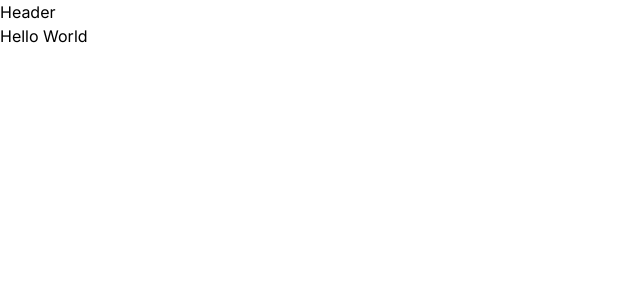
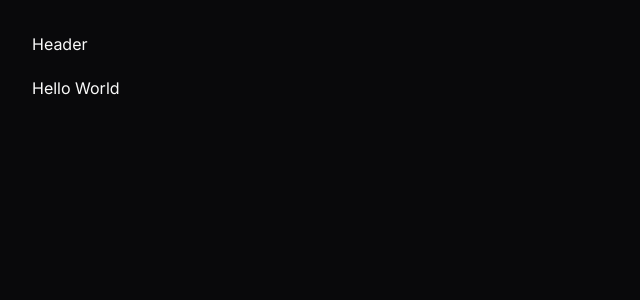
Before and after one commit to leticea/ignite-next.js, a Next.js app: page / in a window 1280 px wide. Shown: the top 300 px of the page, without its empty margins (0-640 px from the left). Built offline with nearby package versions, Linux system fonts and the light colour scheme.

Commit message:
feat(layout.tsx): layout styles

```diff
--- a/src/app/(store)/layout.tsx
+++ b/src/app/(store)/layout.tsx
@@ -3,7 +3,7 @@
 
 export default function StoreLayout({ children }: { children: ReactNode }) {
   return (
-    <div>
+    <div className="mx-auto grid min-h-screen w-full max-w-[1600px] grid-rows-app gap-5 p-8">
       <Header />
       {children}
     </div>
--- a/src/app/layout.tsx
+++ b/src/app/layout.tsx
@@ -15,7 +15,7 @@
 }) {
   return (
     <html className={inter.variable} lang="pt">
-      <body>{children}</body>
+      <body className="bg-zinc-950 text-zinc-50 antialiased">{children}</body>
     </html>
   );
 }
--- a/tailwind.config.ts
+++ b/tailwind.config.ts
@@ -10,6 +10,9 @@
     fontFamily: {
       sans: "var(--font-inter)",
     },
+    gridTemplateRows: {
+      app: "min-content max-content",
+    },
   },
   plugins: [],
 };
```
